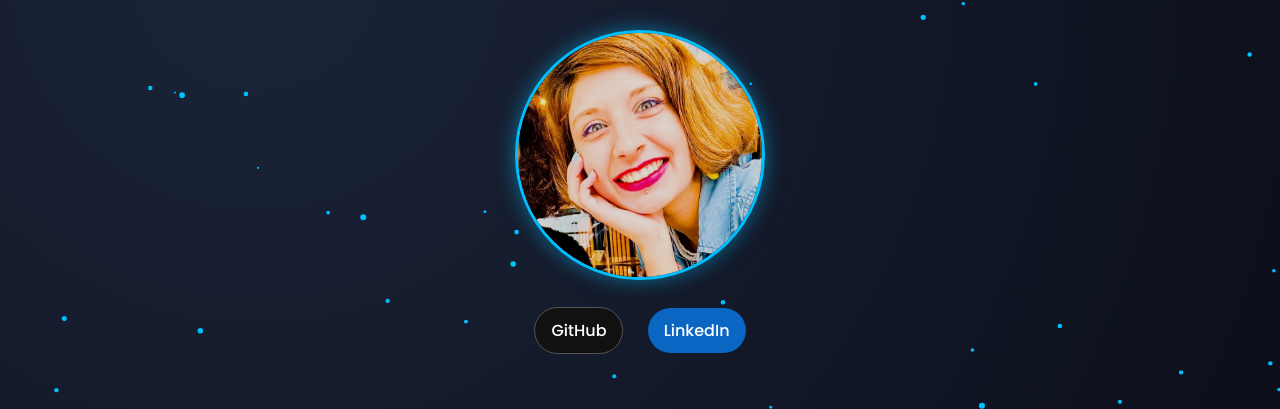
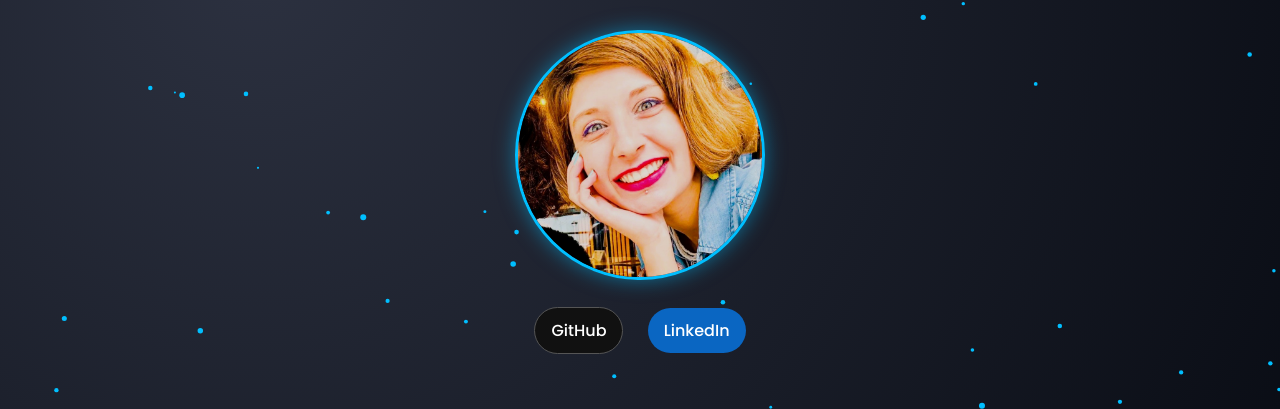
Before and after one commit to gamzedrn/gamzedrn.github.io, a plain HTML site: page index.html in a window 1280 px wide. Shown: the part 277-686 px from the top of the page. Drawn offline with Linux system fonts and the light colour scheme.

Commit message:
Update style.css

```diff
--- a/style.css
+++ b/style.css
@@ -28,8 +28,10 @@ body {
   z-index: -1;
   width: 100%;
   height: 100%;
-  background: radial-gradient(circle at 20% 30%, #1b2439, #0b0e19);
+  background: radial-gradient(circle at 20% 30%, #2c3140, #090c14);
+  overflow: hidden;
 }
+
 
 .container {
   text-align: center;
```
